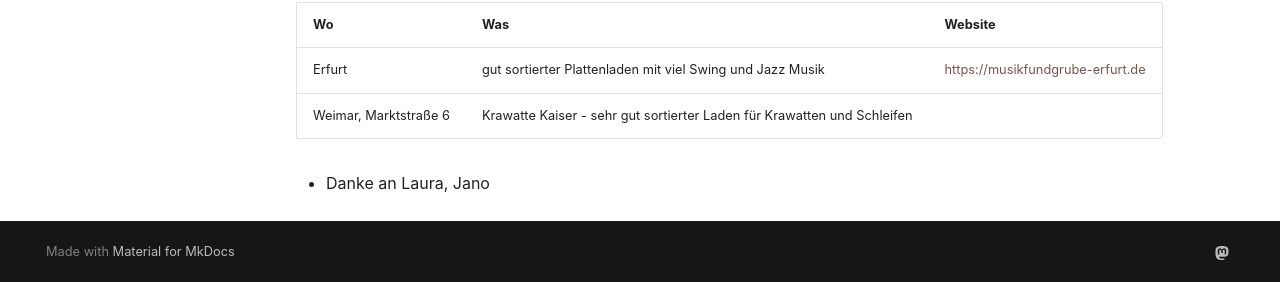
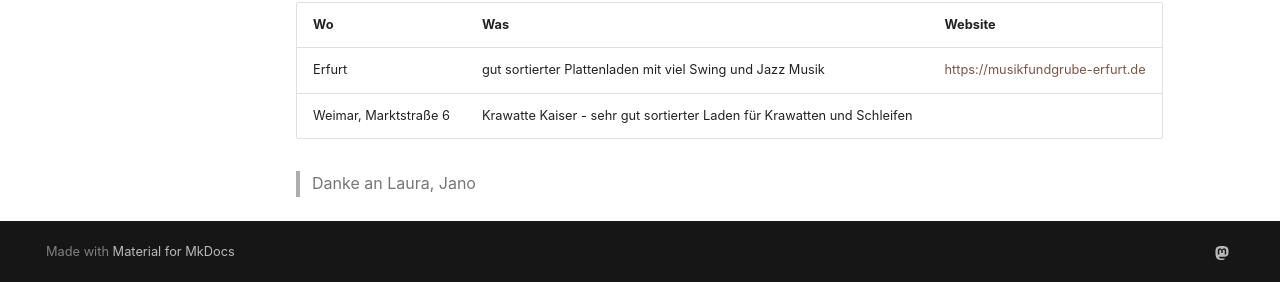
Before and after one commit to fbim-genosr/thuerswingende, an MkDocs documentation site: the page built from docs/hier.md, in a window 1280 px wide and 900 px high, scrolled down 1107 px. Shown: the part 615-897 px from the top of the window. Built offline with MkDocs 1.6.1 and Material for MkDocs 9.7.7, drawn with Linux system fonts in a browser that asks for light colours; comment, search, counter and statistics services are not loaded.

Commit message:
update syntax cite

```diff
--- a/docs/hier.md
+++ b/docs/hier.md
@@ -50,4 +50,4 @@ In diesem Blogbeitrag werden Orte und Zeiten von Tanzkursen, Parties in Thüring
 | Erfurt | gut sortierter Plattenladen mit viel Swing und Jazz Musik | [https://musikfundgrube-erfurt.de](https://musikfundgrube-erfurt.de)
 | Weimar, Marktstraße 6 | Krawatte Kaiser - sehr gut sortierter Laden für Krawatten und Schleifen
 
-* Danke an Laura, Jano
+> Danke an Laura, Jano
```
